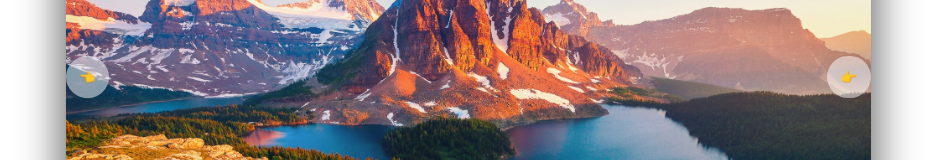
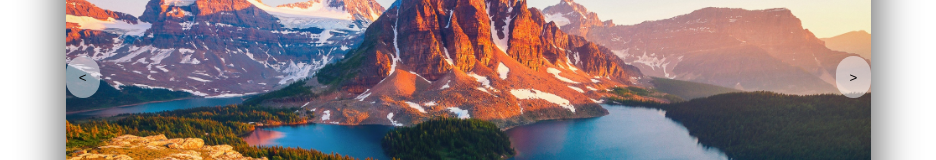
Before and after one commit to mobinln/React-simple-slider, a React (Create React App) app: page / in a window 1280 px wide. Shown: the part 171-331 px from the top of the page, without its empty margins (172-1108 px from the left). Built offline with nearby package versions, Linux system fonts and the light colour scheme.

Commit message:
new sign for next and prev

```diff
--- a/src/App.js
+++ b/src/App.js
@@ -29,12 +29,12 @@ function App() {
         <div className="btns">
           <button onClick={handlePrev}>
             <span role='img' aria-label='previous'>
-              👈
+              {'<'}
             </span>
           </button>
           <button onClick={handleNext}>
             <span role='img' aria-label='next'>
-              👉
+              {'>'}
             </span>
           </button>
         </div>
```
